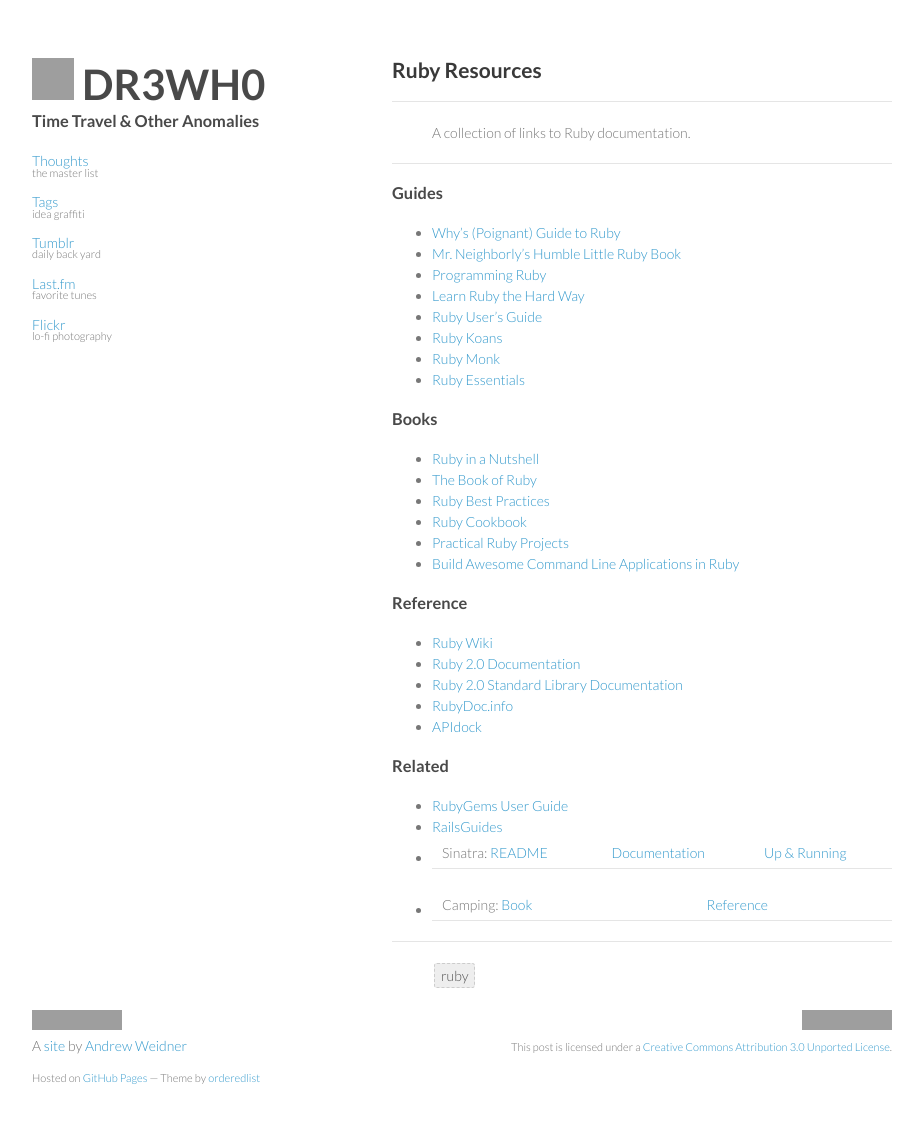
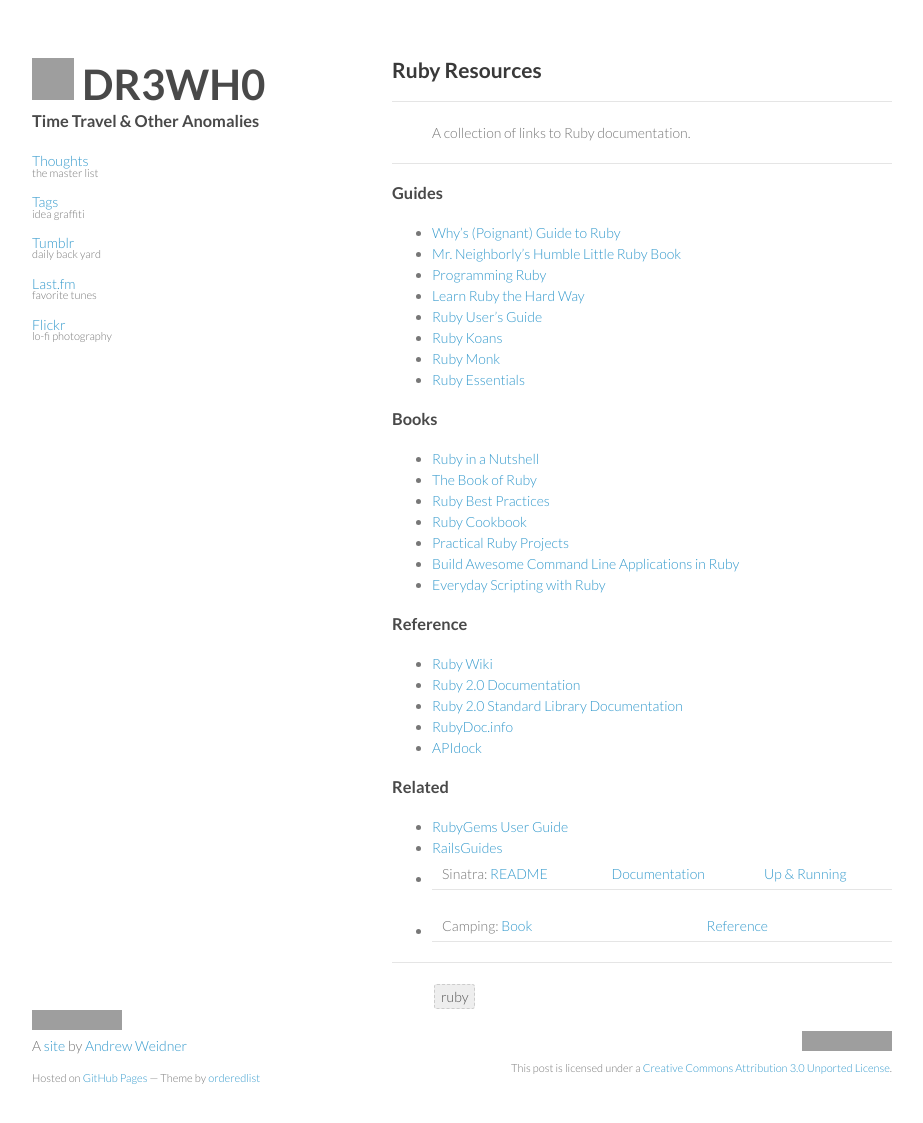
Before and after one commit to DR3WH0/DR3WH0.github.io, a Jekyll site: the page built from _posts/2013-07-30-ruby-resources.md, in a window 1280 px wide and 1147 px high. Shown: the top 1123 px of the window, without its empty margins (178-1101 px from the left). Built offline with Jekyll 4.4.1, drawn with Linux system fonts in a browser that asks for light colours; Markdown is read by kramdown in place of the engine named in the settings; comment, search, counter and statistics services are not loaded; grey boxes are pictures that could not be loaded.

Commit message:
Updated 2013-07-30-ruby-resources.md

```diff
--- a/_posts/2013-07-30-ruby-resources.md
+++ b/_posts/2013-07-30-ruby-resources.md
@@ -26,6 +26,7 @@
 * [Ruby Cookbook](https://dl.dropboxusercontent.com/u/8239797/RubyCookbook_0245.pdf)
 * [Practical Ruby Projects](https://dl.dropboxusercontent.com/u/8239797/Cyll%20-%20Practical%20Ruby%20Projects.pdf)
 * [Build Awesome Command Line Applications in Ruby](https://dl.dropboxusercontent.com/u/8239797/build_awesome_command-line_applications_in_ruby.pdf)
+* [Everyday Scripting with Ruby](https://dl.dropboxusercontent.com/u/8239797/everyday_scripting_with_ruby.pdf)
 
 ### Reference
 
```
